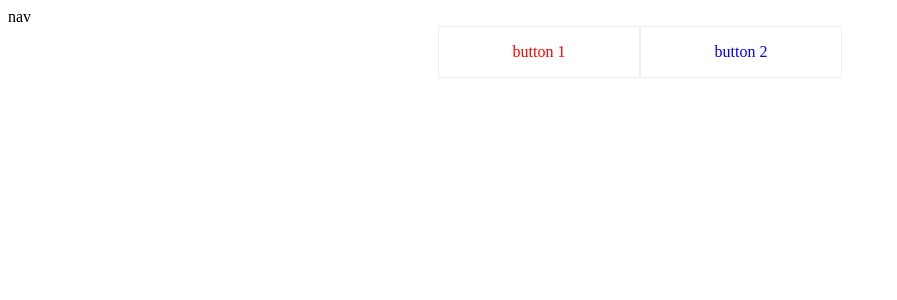
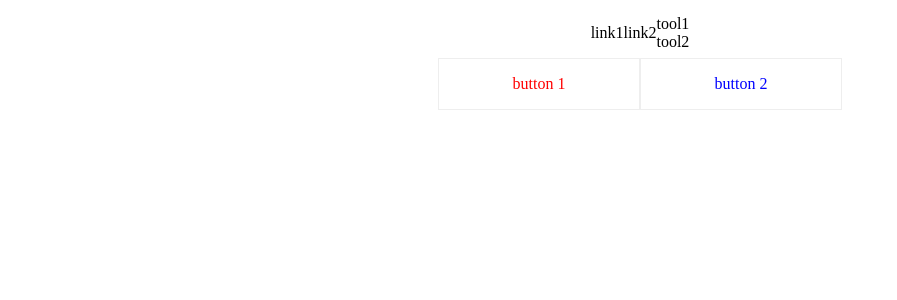
Before and after one commit to ghtea/style-s, a React (Create React App) app: page /units/buttons in a window 1280 px wide. Shown: the top 300 px of the page, without its empty margins (0-897 px from the left). Built offline with nearby package versions, Linux system fonts and the light colour scheme.

Commit message:
working on nav

```diff
--- a/src/components/Units/Buttons.module.scss
+++ b/src/components/Units/Buttons.module.scss
@@ -1,7 +1,7 @@
 @import "../../config/color.scss";
 
 
-.collection_button {
+.collection {
   display: flex;
   flex-direction: row;
   justify-content: center;
@@ -22,7 +22,7 @@
 }
 
 
-.button_reset {
+.reset {
   margin: 0;
   padding: 0;
 
--- a/src/components/Units/Buttons.tsx
+++ b/src/components/Units/Buttons.tsx
@@ -1,22 +1,22 @@
 import React from "react";
 
 import classNames from "classnames/bind"; // easy to forget bind!
-import styles from "./Buttons.module.scss";
+import styles_Buttons from "./Buttons.module.scss";
 // css module not works yet
 
 type PropsButtons = {};
 
-const cx = classNames.bind(styles);
+const cn_Buttons = classNames.bind(styles_Buttons);
 
 function Buttons({}: PropsButtons) {
   return (
-    <div className={cx("collection_button")}>
+    <div className={cn_Buttons("collection")}>
       <div>
-        <button className={cx("button_1", "button_reset")}> button 1 </button>
+        <button className={cn_Buttons("button_1", "reset")}> button 1 </button>
       </div>
 
       <div>
-        <button className={cx("button_2", "button_reset")}> button 2 </button>
+        <button className={cn_Buttons("button_2", "reset")}> button 2 </button>
       </div>
     </div>
   );
--- a/src/routes/Nav.module.scss
+++ b/src/routes/Nav.module.scss
@@ -1,5 +1,25 @@
 @import '../config/color.scss';
 
-.nav_reset {
-  display: block;
+.root {
+  width: 100%;
+  height: 50px;
+
+  display: flex;
+  flex-direction: row;
+  justify-content: center;
+  align-items: center;
 }
+
+.collection_links {
+  width: auto;
+  height: 50px;
+
+  display: flex;
+  flex-direction: row;
+  justify-content: center;
+  align-items: center;
+}
+
+.collection_tools {
+
+}
--- a/src/routes/Nav.tsx
+++ b/src/routes/Nav.tsx
@@ -1,8 +1,8 @@
 import React from "react";
 import classNames from "classnames/bind"; // easy to forget bind!
-import styles from "./Nav.module.scss";
+import styles_Nav from "./Nav.module.scss";
 
-const cx = classNames.bind(styles);
+const cn_Nav = classNames.bind(styles_Nav);
 
 type PropsNav = {
 
@@ -11,8 +11,15 @@ type PropsNav = {
 function Nav({ }: PropsNav) {
 
   return (
-    <nav className={cx('nav_reset')}>
-      nav
+    <nav className={cn_Nav('root')}>
+      <div className={cn_Nav('collection_links')}>
+         <div>link1</div>
+         <div>link2</div>
+      </div>
+      <div className={cn_Nav('collection_tools')}>
+         <div>tool1</div>
+         <div>tool2</div>
+      </div>
     </nav>
   );
 }
```
